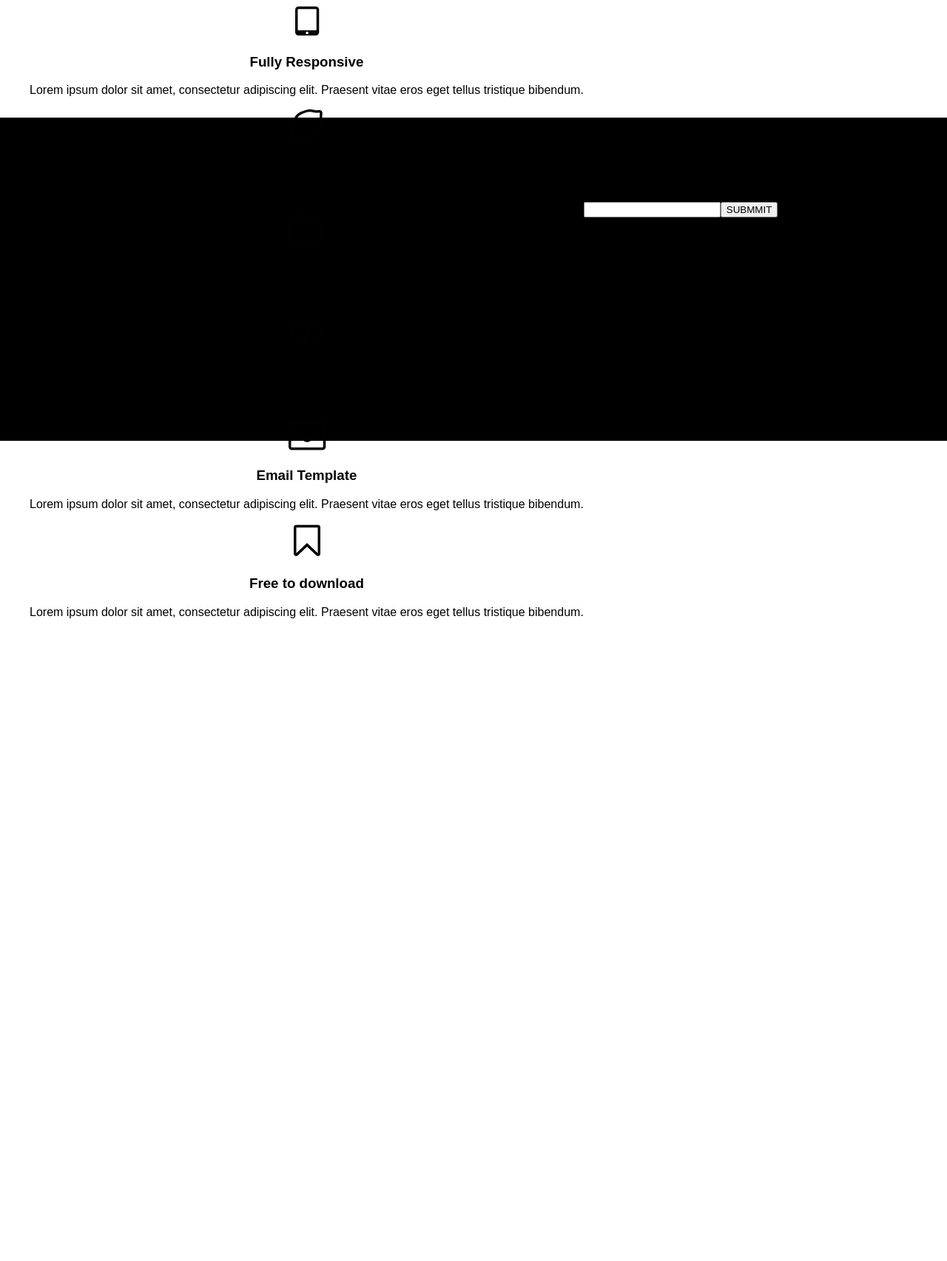
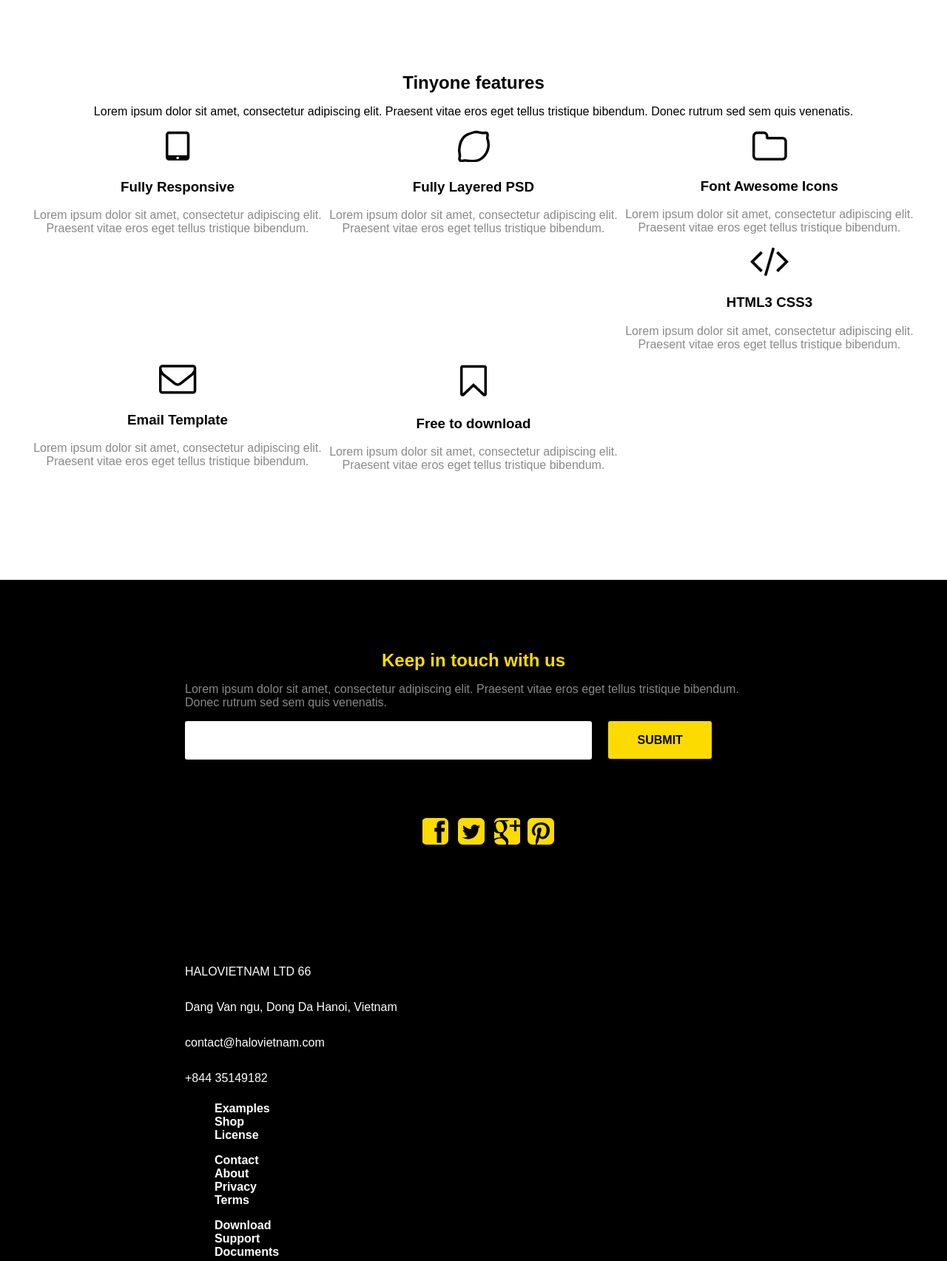
Before and after one commit to hillaryCF/tinyone, a plain HTML site: page index.html in a window 1280 px wide. Shown: the part 927-2632 px from the top of the page at 74% size. Before the commit the page ends 1780 px from the top, so only its background shows below. Drawn offline with Linux system fonts and the light colour scheme; a script that the page names is missing.

Commit message:
agrego cambios hmlt,sass

```diff
--- a/index.html
+++ b/index.html
@@ -11,83 +11,116 @@
 <body>
     <!-- primer contenedor -->
     <div id="content1">
-        <div class="wrapper clearfix">
+        <div class="wrapper">
             <img src="img/logo.png" id="logo" alt="logo tinyone">
             <ul class="menue clearfix">
                 <li><a href="#">Features</a></li>
                 <li><a href="#">Support</a></li>
                 <li><a href="#">Blog</a></li>
             </ul>
+            <div class="box">
                 <h2>Inspire your inspiration</h2>
-            <p class="oneP">Simple to use for your app, products showcase and your inspiration</p>
-            <p class="oneP">Lorem ipsum dolor sit amet, consectetur adipiscing elit. Praesent vitae eros eget tellus tristique bibendum. Donec rutrum sed sem quis venenatis. Proin viverra risus a eros volutpat tempor. In quis arcu et eros porta lobortis sit</p>
+                <p>Simple to use for your app, products showcase and your inspiration</p>
+                <p>Lorem ipsum dolor sit amet, consectetur adipiscing elit. Praesent vitae eros eget tellus tristique bibendum. Donec rutrum sed sem quis venenatis. Proin viverra risus a eros volutpat tempor. In quis arcu et eros porta lobortis sit</p>
+                <img src="img/img9.png" alt="iconos" id="iconos">
+            </div>
             <img src="img/img1.png" alt="tablet con logo" id="tablet">
-            <img src="img/img9.png" alt="iconos" id="iconos">
         </div>
     </div>
 
     <!-- container2 -->
     <div id="container2">
-        <div class="wrapper">
+        <div class="wrapper clearfix">
             <h2 class="secoundTittle">Tinyone features</h2>
-            <p>Lorem ipsum dolor sit amet, consectetur adipiscing elit. Praesent vitae eros eget tellus tristique bibendum. Donec rutrum sed sem quis venenatis.</p>
-            <div class="list clearfix">
-                <img src="img/img2.png" alt="">
+            <p class="paragraph">Lorem ipsum dolor sit amet, consectetur adipiscing elit. Praesent vitae eros eget tellus tristique bibendum. Donec rutrum sed sem quis venenatis.</p>
+            <div class="list">
+                <img src="img/img2.png" alt="" class="imageList">
                 <h3>Fully Responsive</h3>
-                <p>Lorem ipsum dolor sit amet, consectetur adipiscing elit. Praesent vitae eros eget tellus tristique bibendum.</p>
+                <p class="tittlegrey">Lorem ipsum dolor sit amet, consectetur adipiscing elit. Praesent vitae eros eget tellus tristique bibendum.</p>
             </div>
             <div class="list">
-                <img src="img/img3.png" alt="">
+                <img src="img/img3.png" alt="" class="imageList">
                 <h3>Fully Layered PSD</h3>
-                <p>Lorem ipsum dolor sit amet, consectetur adipiscing elit. Praesent vitae eros eget tellus tristique bibendum.</p>
+                <p class="tittlegrey">Lorem ipsum dolor sit amet, consectetur adipiscing elit. Praesent vitae eros eget tellus tristique bibendum.</p>
             </div>
             <div class="list">
-                <img src="img/img4.png" alt="">
+                <img src="img/img4.png" alt="" class="imageList">
                 <h3>Font Awesome Icons</h3>
-                <p>Lorem ipsum dolor sit amet, consectetur adipiscing elit. Praesent vitae eros eget tellus tristique bibendum.</p>
+                <p class="tittlegrey">Lorem ipsum dolor sit amet, consectetur adipiscing elit. Praesent vitae eros eget tellus tristique bibendum.</p>
             </div>
             <div class="list">
-                <img src="img/img5.png" alt="">
+                <img src="img/img5.png" alt="" class="imageList">
                 <h3>HTML3  CSS3</h3>
-                <p>Lorem ipsum dolor sit amet, consectetur adipiscing elit. Praesent vitae eros eget tellus tristique bibendum.</p>
+                <p class="tittlegrey">Lorem ipsum dolor sit amet, consectetur adipiscing elit. Praesent vitae eros eget tellus tristique bibendum.</p>
             </div>
             <div class="list">
-                <img src="img/img6.png" alt="">
+                <img src="img/img6.png" alt="" class="imageList">
                 <h3>Email Template</h3>
-                <p>Lorem ipsum dolor sit amet, consectetur adipiscing elit. Praesent vitae eros eget tellus tristique bibendum.</p>
+                <p class="tittlegrey">Lorem ipsum dolor sit amet, consectetur adipiscing elit. Praesent vitae eros eget tellus tristique bibendum.</p>
             </div>
-            <div class="list clearfix">
-                <img src="img/img7.png" alt="">
+            <div class="list">
+                <img src="img/img7.png" alt="" class="imageList">
                 <h3>Free to download</h3>
-                <p>Lorem ipsum dolor sit amet, consectetur adipiscing elit. Praesent vitae eros eget tellus tristique bibendum.</p>
+                <p class="tittlegrey">Lorem ipsum dolor sit amet, consectetur adipiscing elit. Praesent vitae eros eget tellus tristique bibendum.</p>
             </div>
         </div>
     </div>
 
     <!-- footer -->
     <div id="container3">
-        <div class="wrapper">
-            <h2 class="secoundTittle">Keep in touch with us</h2>
-            <p>Lorem ipsum dolor sit amet, consectetur adipiscing elit. Praesent vitae eros eget tellus tristique bibendum. Donec rutrum sed sem quis venenatis.</p>
-            <input type="text" ><button>SUBMMIT</button>
-            <img src="" alt="">
-            <p>HALOVIETNAM LTD 66, Dang Van ngu, Dong Da Hanoi, Vietnam contact@halovietnam.com +844 35149182</p>
-            <ul id="list-footer">
+        <div class="wrapper1">
+            <h2 class="secoundTittle2">Keep in touch with us</h2>
+            <p class="tittlegrey">Lorem ipsum dolor sit amet, consectetur adipiscing elit. Praesent vitae eros eget tellus tristique bibendum. Donec rutrum sed sem quis venenatis.</p>
+            <input type="text" class="input"><button class="button">SUBMIT</button>
+            <div class="Rsocial">
+                <ul class="listaRS">
+                    <li class="sprite sprite-fb"><a href="#">HOLA</a></li>
+                    <li class="sprite sprite-rss"><a href="#">MUNDO</a></li>
+                    <li class="sprite sprite-goo"><a href="#">FUGAZ</a></li>
+                    <li class="sprite sprite-p"><a href="#">BLAHH</a></li>
+                </ul>
+            </div>
+            <div class="boxp">
+                <p>HALOVIETNAM LTD 66  </p>
+                <p>Dang Van ngu, Dong Da Hanoi, Vietnam</p>
+                <p>contact@halovietnam.com</p>
+                <p>+844 35149182</p>
+            </div>
+            <div class="listF">
+                <ul class="list-footer">
                     <li><a href="">Examples</a></li>
                     <li><a href="">Shop</a></li>
                     <li><a href="">License</a></li>
+                </ul>
+            </div>
+            <div class="listF">
+                <ul class="list-footer">
                     <li><a href="">Contact</a></li>
                     <li><a href="">About</a></li>
                     <li><a href="">Privacy</a></li>
                     <li><a href="">Terms</a></li>
+                </ul>
+            </div>
+            <div class="listF">
+                <ul class="list-footer">
                     <li><a href="">Download</a></li>
                     <li><a href="">Support</a></li>
                     <li><a href="">Documents</a></li>
+                </ul>
+            </div>
+            <div class="listF">
+                <ul class="list-footer">
                     <li><a href="">Media</a></li>
                     <li><a href="">Blogs</a></li>
                     <li><a href="">Forums</a></li>
                 </ul>
             </div>
+
+
+
+
+            </div>
+        </div>
     </div>
     <script src="main.js"></script>
 </body>
--- a/sass/general/_content.scss
+++ b/sass/general/_content.scss
@@ -12,6 +12,7 @@ body{
 // primer contenedor
 #content1{
     background-color:$yellow;
+    height: 800px;
 }
 a{
     color: $black;
@@ -46,13 +47,15 @@ h2{
 }
 #tablet{
     float: right;
-    margin-top: -150px;
+    margin-top: -295px;
+    margin-right: 7%;
+
 }
 #iconos{
     margin-top: 40px;
 }
-.oneP{
-    text-align: justify;
+.box{
+    width: 50%;
 }
 
 // segundo contenedor
@@ -62,13 +65,100 @@ h2{
     font-size: 1em;
 }
 .secoundTittle{
-    margin-top: 168px;
-    text-align: center;
+    @include secundTittle($black,95px);
 }
 .list{
     float: left;
+    width: 33.33%;
+
+}
+.tittlegrey{
+    color: $letra;
 }
 // footer
 #container3{
     background-color: $black;
+    position: relative;
 }
+.boxp{
+    margin-top: 133px;
+    position: relative;
+    p{
+        color: $white;
+        position: relative;
+        line-height: 2em;
+    }
+}
+.listF{}
+.list-footer{
+
+    a{
+        color: $white;
+    }
+}
+.wrapper1{
+    max-width: 780px;
+    margin: 0 auto;
+}
+.secoundTittle2{
+    @include secundTittle($yellow,95px);
+}
+.input{
+
+    width: 70%;
+    height:50px;
+    border-radius: 3px;
+    border-color: white;
+    border: 0;
+}
+.button{
+    width: 18%;
+    height: 51px;
+    border-radius: 3px;
+    border-color: $yellow;
+    background-color: $yellow;
+    border: 0;
+    margin-left: 22px;
+    font-weight: bold;
+    font-size: 1em;
+
+}
+
+// sprite
+.sprite{
+    background-image: url(../img/img8.png);
+    background-repeat: no-repeat;
+    display: inline-block;
+    text-align: center;
+}
+.sprite-fb{
+
+    width: 41px;
+    height: 60px;
+    background-position: -2px 0px;
+
+}
+.sprite-rss{
+    width: 41px;
+    height: 60px;
+    background-position: -68px 0px;
+}
+.sprite-goo{
+    width: 41px;
+    height: 60px;
+    background-position: -131px 0px;
+}
+.sprite-p{
+    width: 41px;
+    height: 60px;
+    background-position: -200px 0px;
+}
+.Rsocial{
+    text-align: center;
+    margin-top: 78px;
+}
+.listaRS{
+    a{
+        color: transparent;
+    }
+}
--- a/sass/general/_variables.scss
+++ b/sass/general/_variables.scss
@@ -1,3 +1,10 @@
 $yellow: #fcdb00;
 $white:#ffffff;
 $black:#000000;
+$letra:#898989;
+
+@mixin secundTittle ($color, $top){
+    padding-top: $top;
+    text-align: center;
+    color:$color;
+}
```
Also changed, not shown: css/style.css, 1 other file. Lines whose indentation alone changed are shown as unchanged.
